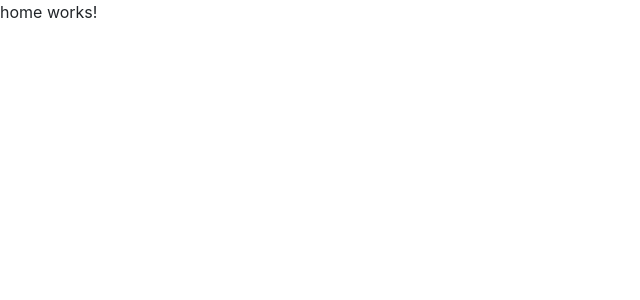
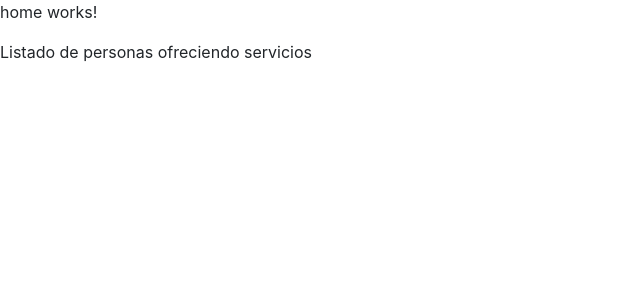
Before and after one commit to Rekky/PetCareFront, an Angular app: page /home in a window 1280 px wide. Shown: the top 300 px of the page, without its empty margins (0-640 px from the left). Built offline with nearby package versions, Linux system fonts and the light colour scheme.

Commit message:
prueba git gabri

```diff
--- a/src/app/home/home.component.html
+++ b/src/app/home/home.component.html
@@ -1 +1,2 @@
 <p>home works!</p>
+<div>Listado de personas ofreciendo servicios</div>
```
